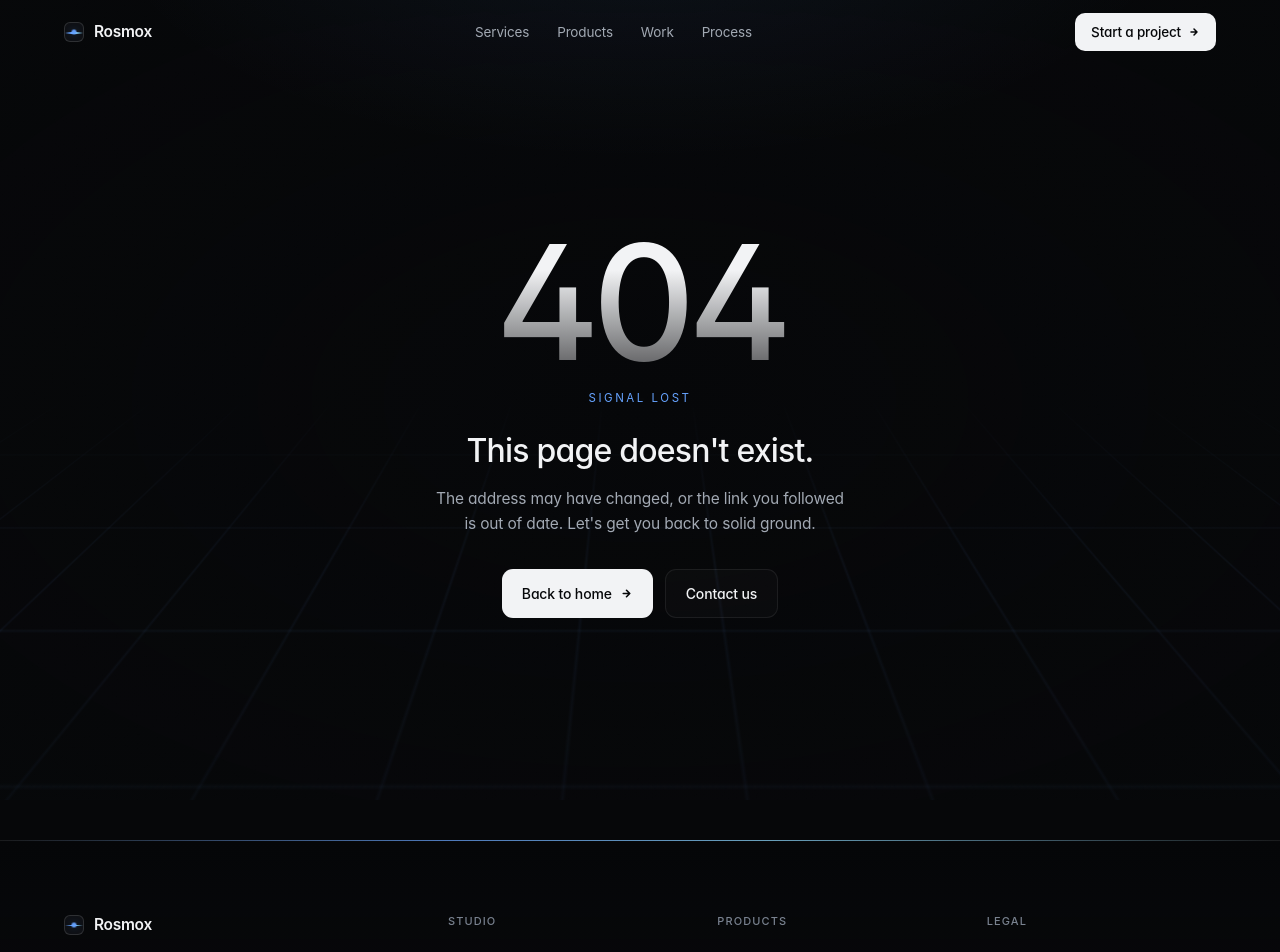
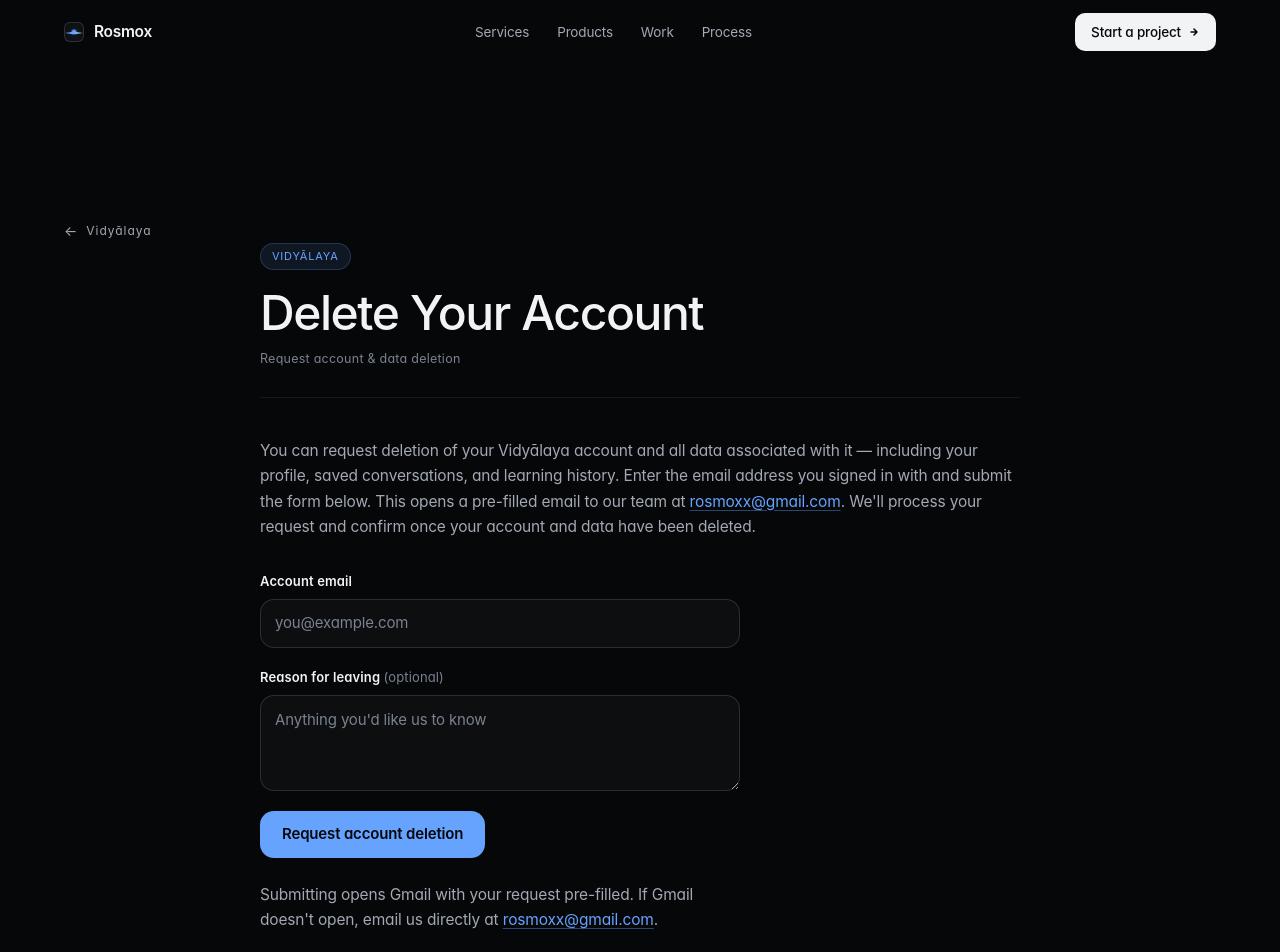
Before and after one commit to rudra273/rosmox, a Next.js app: page /projects/vidyalaya/delete-account in a window 1280 px wide. Before the commit this address had no page. Shown: the top 952 px of the page. Built offline with nearby package versions, Linux system fonts and the light colour scheme.

Commit message:
delete account

```diff
--- /dev/null
+++ b/app/projects/vidyalaya/delete-account/page.tsx
@@ -0,0 +1,116 @@
+"use client";
+
+import Link from "next/link";
+import { useState } from "react";
+
+const SUPPORT_EMAIL = "rosmoxx@gmail.com";
+
+export default function DeleteAccountPage() {
+  const [email, setEmail] = useState("");
+  const [reason, setReason] = useState("");
+
+  function handleSubmit(e: React.FormEvent<HTMLFormElement>) {
+    e.preventDefault();
+
+    const subject = "Vidyālaya — Account Deletion Request";
+    const body = [
+      "Hello ROSMOX team,",
+      "",
+      "I would like to request the deletion of my Vidyālaya account and all associated data.",
+      "",
+      `Account email: ${email}`,
+      reason ? `Reason (optional): ${reason}` : "",
+      "",
+      "Please confirm once my account and data have been deleted.",
+      "",
+      "Thank you.",
+    ]
+      .filter((line) => line !== null)
+      .join("\n");
+
+    // Open Gmail's web compose window prefilled to our support inbox.
+    const gmailUrl =
+      "https://mail.google.com/mail/?view=cm&fs=1" +
+      `&to=${encodeURIComponent(SUPPORT_EMAIL)}` +
+      `&su=${encodeURIComponent(subject)}` +
+      `&body=${encodeURIComponent(body)}`;
+
+    window.open(gmailUrl, "_blank", "noopener,noreferrer");
+  }
+
+  return (
+    <div className="privacy-page">
+      <nav className="privacy-nav">
+        <Link href="/projects/vidyalaya" className="back-link">
+          <span className="back-arrow">←</span> Vidyālaya
+        </Link>
+      </nav>
+
+      <article className="privacy-container">
+        <header className="privacy-header">
+          <span className="privacy-badge">Vidyālaya</span>
+          <h1 className="privacy-title">Delete Your Account</h1>
+          <p className="privacy-date">Request account &amp; data deletion</p>
+        </header>
+
+        <div className="privacy-content">
+          <section>
+            <p>
+              You can request deletion of your Vidyālaya account and all data
+              associated with it — including your profile, saved conversations,
+              and learning history. Enter the email address you signed in with
+              and submit the form below. This opens a pre-filled email to our
+              team at{" "}
+              <a href={`mailto:${SUPPORT_EMAIL}`} className="privacy-link">
+                {SUPPORT_EMAIL}
+              </a>
+              . We&apos;ll process your request and confirm once your account and
+              data have been deleted.
+            </p>
+          </section>
+
+          <form className="delete-form" onSubmit={handleSubmit}>
+            <div className="delete-field">
+              <label htmlFor="email">Account email</label>
+              <input
+                id="email"
+                type="email"
+                required
+                value={email}
+                onChange={(e) => setEmail(e.target.value)}
+                placeholder="you@example.com"
+                autoComplete="email"
+              />
+            </div>
+
+            <div className="delete-field">
+              <label htmlFor="reason">
+                Reason for leaving <span className="delete-optional">(optional)</span>
+              </label>
+              <textarea
+                id="reason"
+                rows={3}
+                value={reason}
+                onChange={(e) => setReason(e.target.value)}
+                placeholder="Anything you'd like us to know"
+              />
+            </div>
+
+            <button type="submit" className="delete-submit">
+              Request account deletion
+            </button>
+
+            <p className="delete-note">
+              Submitting opens Gmail with your request pre-filled. If Gmail
+              doesn&apos;t open, email us directly at{" "}
+              <a href={`mailto:${SUPPORT_EMAIL}`} className="privacy-link">
+                {SUPPORT_EMAIL}
+              </a>
+              .
+            </p>
+          </form>
+        </div>
+      </article>
+    </div>
+  );
+}
--- a/app/projects/vidyalaya/privacy-policy/page.tsx
+++ b/app/projects/vidyalaya/privacy-policy/page.tsx
@@ -238,8 +238,12 @@
               <li>Edit your profile details at any time from the Profile screen.</li>
               <li>Sign out to stop syncing data to your account.</li>
               <li>
-                Request deletion of your account and associated data by contacting
-                us at the email below.
+                Request deletion of your account and associated data by
+                contacting us at the email below, or use our{" "}
+                <Link href="/projects/vidyalaya/delete-account" className="privacy-link">
+                  account deletion request page
+                </Link>
+                .
               </li>
             </ul>
           </section>
--- a/app/styles/pages.css
+++ b/app/styles/pages.css
@@ -567,6 +567,68 @@
 }
 .privacy-link:hover { text-decoration-color: var(--accent); }
 
+/* Delete-account form (reuses .privacy-page shell) */
+.delete-form {
+  margin-top: 32px;
+  display: flex; flex-direction: column; gap: 20px;
+  max-width: 480px;
+}
+.delete-field { display: flex; flex-direction: column; gap: 8px; }
+.delete-field label {
+  font-size: 13px; font-weight: 600;
+  color: var(--text); letter-spacing: 0.01em;
+}
+.delete-optional { color: var(--text-faint); font-weight: 400; }
+.delete-field input,
+.delete-field textarea {
+  width: 100%;
+  font-family: var(--font-sans);
+  font-size: 15px;
+  color: var(--text);
+  background: rgba(255, 255, 255, 0.03);
+  border: 1px solid var(--line-strong);
+  border-radius: var(--radius);
+  padding: 12px 14px;
+  transition:
+    border-color var(--dur-fast) var(--ease),
+    box-shadow var(--dur-fast) var(--ease);
+}
+.delete-field textarea { resize: vertical; min-height: 84px; line-height: 1.55; }
+.delete-field input::placeholder,
+.delete-field textarea::placeholder { color: var(--text-faint); }
+.delete-field input:focus,
+.delete-field textarea:focus {
+  outline: none;
+  border-color: var(--accent);
+  box-shadow: 0 0 0 3px rgba(102, 163, 255, 0.15);
+}
+.delete-submit {
+  align-self: flex-start;
+  font-family: var(--font-sans);
+  font-size: 15px; font-weight: 600;
+  color: #060709;
+  background: var(--accent);
+  border: none;
+  border-radius: var(--radius);
+  padding: 12px 22px;
+  cursor: pointer;
+  transition:
+    transform var(--dur-fast) var(--ease),
+    box-shadow var(--dur-fast) var(--ease),
+    background var(--dur-fast) var(--ease);
+}
+.delete-submit:hover {
+  background: var(--accent-2);
+  box-shadow: 0 8px 30px -8px var(--accent-glow);
+  transform: translateY(-1px);
+}
+.delete-submit:active { transform: translateY(0); }
+.delete-note {
+  font-size: 13px; line-height: 1.6;
+  color: var(--text-faint);
+  margin-top: 4px;
+}
+
 @media (max-width: 600px) {
   .privacy-page { padding: 100px 20px 80px; }
 }
```
